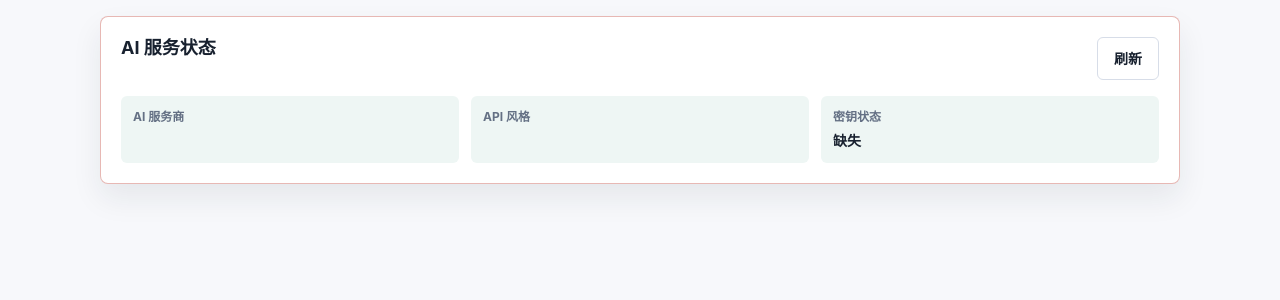
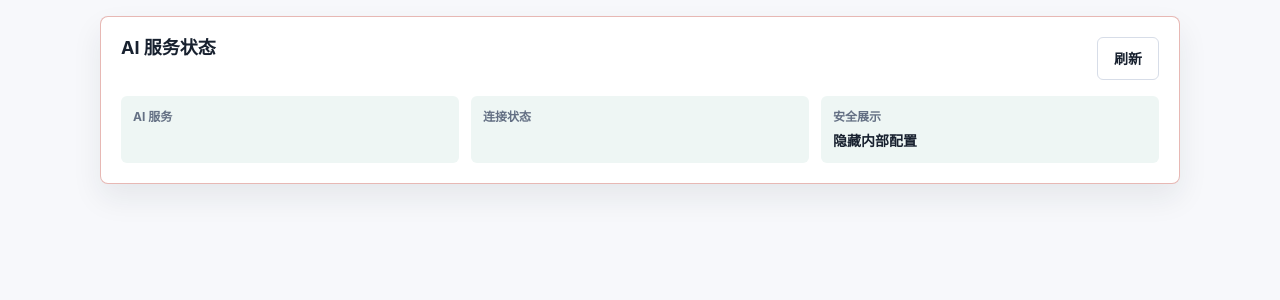
Before and after one commit to sbkyc/ai-qa-copilot, a FastAPI app: template app/templates/products.html in a window 1280 px wide. Shown: the part 203-503 px from the top of the page. Run offline with FastAPI, Linux system fonts and the light colour scheme; the template is opened without the code that fills it, so the values that code supplies are empty.

Commit message:
hide provider config jargon from UI (#21)
Co-authored-by: Codex <codex@example.local>

```diff
--- a/app/main.py
+++ b/app/main.py
@@ -39,19 +39,19 @@ from qa_copilot.providers import supported_provider_specs
 templates = Jinja2Templates(directory="app/templates")
 
 PROVIDER_ISSUE_LABELS = {
-    "api_key": "缺少 API key",
-    "base_url": "缺少服务地址",
+    "api_key": "AI 服务未连接",
+    "base_url": "AI 服务未连接",
     "model": "缺少模型配置",
     "unsupported_provider": "不支持的 AI 服务",
-    "unsupported_api_style": "不支持的 API 类型",
+    "unsupported_api_style": "AI 服务配置需检查",
 }
 
 PROVIDER_ISSUE_HINTS = {
-    "api_key": "配置 AI 服务密钥。",
-    "base_url": "为兼容网关配置服务地址。",
+    "api_key": "如需现场生成诊断，请先连接 AI 服务。",
+    "base_url": "如需使用兼容网关，请先完成服务连接配置。",
     "model": "为当前 AI 服务配置模型。",
     "unsupported_provider": "检查 AI 服务名称是否拼写正确。",
-    "unsupported_api_style": "检查 API 调用类型配置。",
+    "unsupported_api_style": "检查 AI 服务调用方式配置。",
 }
 
 DASHBOARD_VALUE_CARDS = [
--- a/app/templates/products.html
+++ b/app/templates/products.html
@@ -30,16 +30,16 @@
         </div>
         <dl class="provider-status-meta">
           <div>
-            <dt>AI 服务商</dt>
+            <dt>AI 服务</dt>
             <dd>{{ provider_health.provider }}</dd>
           </div>
           <div>
-            <dt>API 风格</dt>
-            <dd>{{ provider_health.api_style }}</dd>
+            <dt>连接状态</dt>
+            <dd>{{ provider_health.status_label }}</dd>
           </div>
           <div>
-            <dt>密钥状态</dt>
-            <dd>{{ '已配置' if provider_health.api_key_configured else '缺失' }}</dd>
+            <dt>安全展示</dt>
+            <dd>隐藏内部配置</dd>
           </div>
         </dl>
         {% if provider_health.issues %}
```
Also changed, not shown: app/templates/dashboard.html (+5 -5 lines), tests/api/test_web_pages.py (+10 -6 lines), tests/e2e/test_shop_flow.py (+1 -1 lines).
